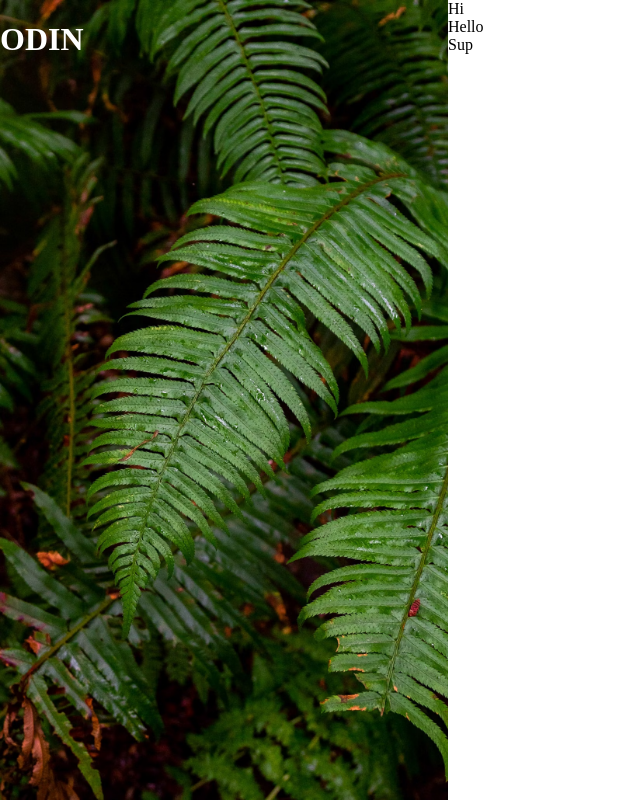
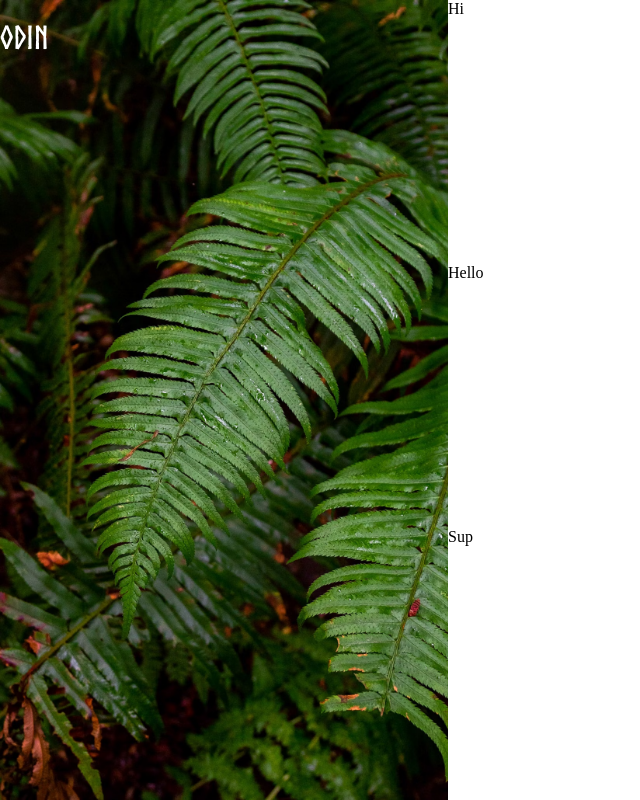
Before and after one commit to Samar-exe/odin-sign-up, a plain HTML site: page index.html in a window 1280 px wide. Shown: the whole page, without its empty margins (0-640 px from the left). Drawn offline with Linux system fonts and the light colour scheme.

Commit message:
Style layout of right section

```diff
--- a/style.css
+++ b/style.css
@@ -22,4 +22,16 @@ body {
 	display: flex;
 	width: 35vw;
 	color: white;
+	font-family: Norse;
 }
+
+.right {
+	display: flex;
+	flex-direction: column;
+	width: 50vw;
+
+}
+
+.right div {
+	height: 33vh;
+}
```
